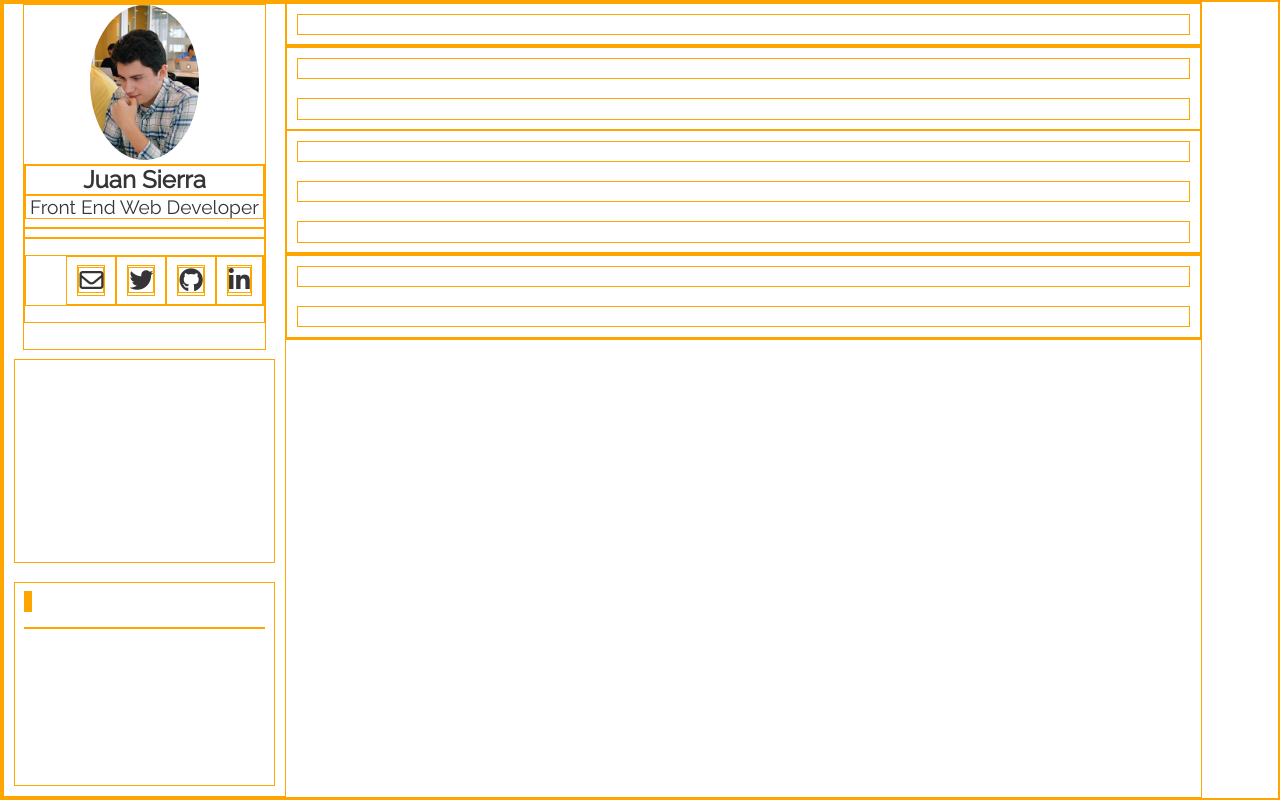
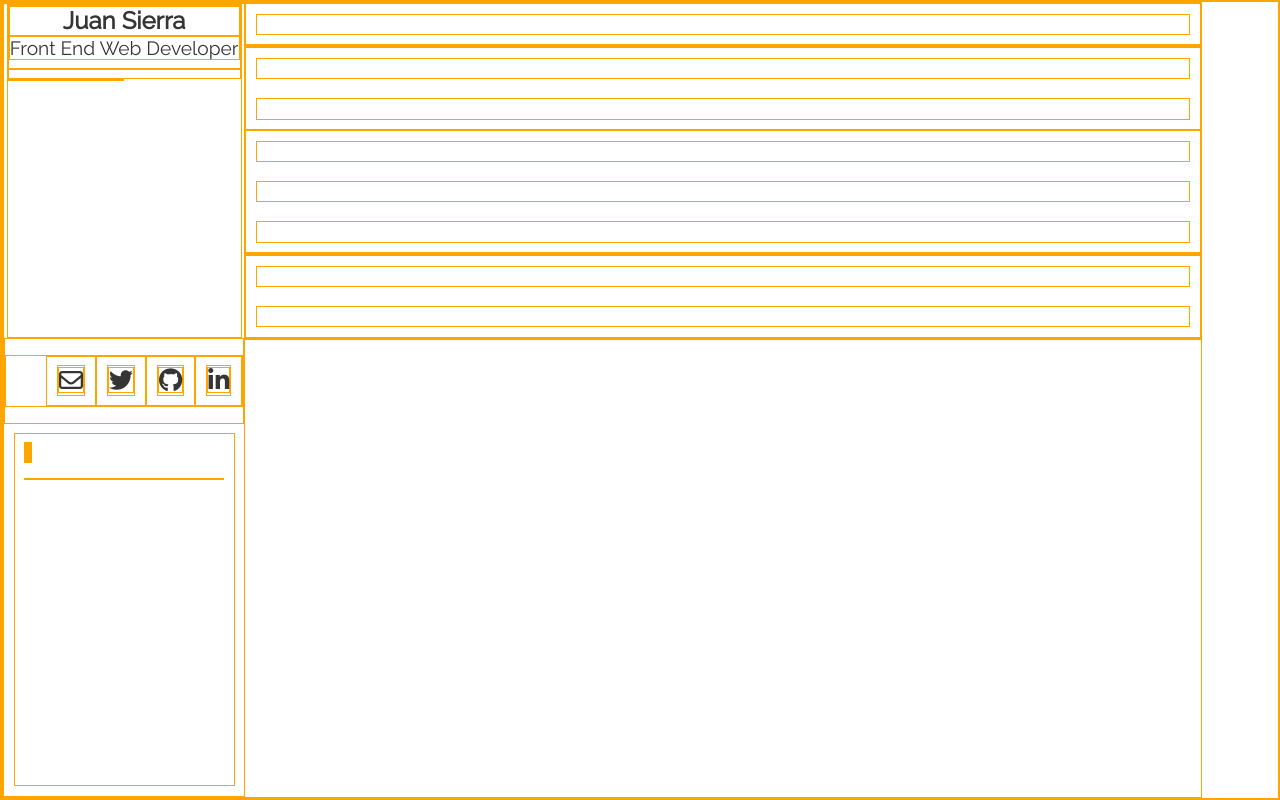
Before and after one commit to jasierragarcia/resume, a plain HTML site: page index.html in a window 1280 px wide. Drawn offline with nearby package versions, Linux system fonts and the light colour scheme.

Commit message:
small changes

```diff
--- a/css/style.css
+++ b/css/style.css
@@ -68,6 +68,14 @@ body {
     font-size: 1.2em;
 }
 
+#bio-entry {
+    width: 50%;
+}
+
+#summary {
+    width: 50%;
+}
+
 #social-entry {
     list-style: none;
 }
--- a/index.html
+++ b/index.html
@@ -18,14 +18,14 @@
                 <section id="intro-entry">
 
                 </section>
-                <section id="social">
-                    <ul id="social-entry">
+                <section id="bio-entry">
 
-                    </ul>
                 </section>
             </header>
-            <section id="bio-entry" class="col">
+            <section id="social">
+                <ul id="social-entry">
 
+                </ul>
             </section>
             <nav class="nav-menu col">
                 <a href="#">
--- a/js/helper.js
+++ b/js/helper.js
@@ -4,10 +4,10 @@ var HTMLheaderRole = '<div id="role">%data%</div><hr id="hr-div">';
 
 var HTMLheaderSummary = '<p id="summary">%data%</p>';
 
-var HTMLnavHome = '<li class="nav-list"><a href="#" id="work-nav" class="nav-link">Home</a></li>';
-var HTMLnavProjects = '<li class="nav-list"><a href="#" id="projects-nav" class="nav-link">Projects</a></li>';
-var HTMLnavEdu = '<li class="nav-list"><a href="#" id="edu-nav" class="nav-link">Education</a></li>';
-var HTMLnavContact = '<li class="nav-list"><a href="#" id="contact-nav" class="nav-link">Contact Me</a></li>';
+var HTMLnavHome = '<li class="nav-list"><a href="#" id="work-nav" class="nav-link">%data%</a></li>';
+var HTMLnavProjects = '<li class="nav-list"><a href="#" id="projects-nav" class="nav-link">%data%</a></li>';
+var HTMLnavEdu = '<li class="nav-list"><a href="#" id="edu-nav" class="nav-link">%data%</a></li>';
+var HTMLnavContact = '<li class="nav-list"><a href="#" id="contact-nav" class="nav-link">%data%</a></li>';
 
 var HTMLemail = '<li class="social-li"><a href="#" class="social-link"><i class="fa fa-envelope-o" aria-hidden="true"></i></a></li>';
 var HTMLtwitter = '<li class="social-li"><a href="#" class="social-link"><i class="fa fa-twitter" aria-hidden="true"></i></a></li>';
--- a/js/main.js
+++ b/js/main.js
@@ -2,7 +2,7 @@ var bio = {
     "name"  : "Juan Sierra",
     "role"  : "Front End Web Developer",
     "bioPic" : "images/me.jpg",
-    "shortSummary" : "",
+    "bioSummary" : "Learning Front End Web through Udacity and Full Stack Development through FreeCodeCamp",
     "contacts" : {
         "mobile" : "571-271-5709",
         "email" : "jasierra.garcia@gmail.com",
@@ -17,6 +17,12 @@ var bio = {
         "JavaScript",
         "Git",
         "Responsive Design"
+    ],
+    "navMenu" : [
+        "Home",
+        "Projects",
+        "Education",
+        "Contact Me"
     ]
 };
 
@@ -124,17 +130,13 @@ var projects = {
 
 // bio section
 
-
-
-$("#social-entry").append()
-
-function displayBio(b) {
+function sideNav(b) {
     // bio
     var formattedPic = HTMLbioPic.replace("%data%", b.bioPic);
     var formattedName = HTMLheaderName.replace("%data%", b.name);
     var formattedRole = HTMLheaderRole.replace("%data%", b.role);
+    var formattedSummary = HTMLheaderSummary.replace("%data%", b.bioSummary);
 
-    $("#intro-head").prepend(formattedPic);
     $("#intro-entry").append(formattedName);
     $("#intro-entry").append(formattedRole);
 
@@ -149,6 +151,21 @@ function displayBio(b) {
     $("#social-entry").append(formattedGithub);
     $("#social-entry").append(formattedLinkedin);
 
+    // nav menu
+    var navArr = [
+        HTMLnavHome,
+        HTMLnavProjects,
+        HTMLnavEdu,
+        HTMLnavContact
+    ];
+
+    var menu = b.navMenu;
+
+    if (!$(navArr).hasClass("nav-link")) {
+        for (var i = 0; i < menu.length; i++) {
+
+        }
+    }
 }
 
-displayBio(bio);
+sideNav(bio);
```
